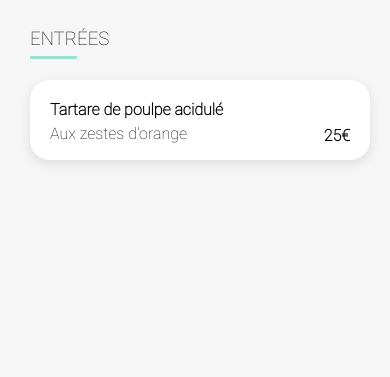
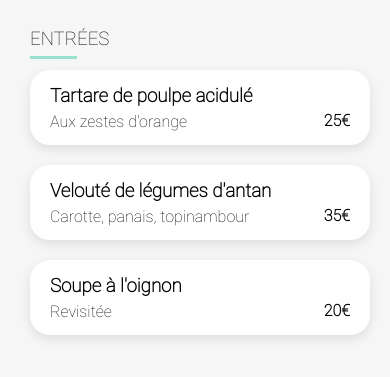
Before and after one commit to Leeswoods/Ohmyfood, a website: page Menu_à_la_Française.html in a window 390 px wide. Shown: the part 439-816 px from the top of the page. Drawn offline with Linux system fonts and the light colour scheme.

Commit message:
Ajout_des_autres_cards_dans_entrée

```diff
--- a/Menu_à_la_Française.html
+++ b/Menu_à_la_Française.html
@@ -40,10 +40,38 @@
                     <a href="#">
                         <div class="main__menu-cards">
                             <div class="menu-cards__titre-description">
-                                <h4 class="main__menu-cards--titre">Tartare de poulpe acidulé</h4>
+                                <h3 class="main__menu-cards--titre">Tartare de poulpe acidulé</h3>
                                 <span class="main__menu-cards--description">Aux zestes d'orange</span>
                             </div>
                             <p class="main__menu-cards--prix">25€</p>
+                            <div class="main__menu-cards--animations">
+                                <div class="main__menu-cards--animations-icon">
+                                    <i class="fa-solid fa-check fa-lg"></i>
+                                </div>
+                            </div>
+                        </div>
+                    </a>
+                    <a href="#">
+                        <div class="main__menu-cards">
+                            <div class="menu-cards__titre-description">
+                                <h3 class="main__menu-cards--titre">Velouté de légumes d'antan</h3>
+                                <span class="main__menu-cards--description">Carotte, panais, topinambour</span>
+                            </div>
+                            <p class="main__menu-cards--prix">35€</p>
+                            <div class="main__menu-cards--animations">
+                                <div class="main__menu-cards--animations-icon">
+                                    <i class="fa-solid fa-check fa-lg"></i>
+                                </div>
+                            </div>
+                        </div>
+                    </a>
+                    <a href="#">
+                        <div class="main__menu-cards">
+                            <div class="menu-cards__titre-description">
+                                <h3 class="main__menu-cards--titre">Soupe à l'oignon</h3>
+                                <span class="main__menu-cards--description">Revisitée</span>
+                            </div>
+                            <p class="main__menu-cards--prix">20€</p>
                             <div class="main__menu-cards--animations">
                                 <div class="main__menu-cards--animations-icon">
                                     <i class="fa-solid fa-check fa-lg"></i>
--- a/sass/menu_à_la_française.scss
+++ b/sass/menu_à_la_française.scss
@@ -101,8 +101,8 @@
         background-color: white;
         border-radius: 20px;
         box-shadow: rgba(0, 0, 0, 0.1) 0px 4px 12px; /* Ajoute des ombres à la boîte d'un élément : Première valeur Le décalage horizontal de l'ombre. Deuxième Valeur Le décalage vertical de l'ombre. La troisième valeur L'adoucissement du dégradé. */
-        height: 80px;
-        margin-top: 30px;
+        height: 75px;
+        margin-top: 20px;
         display: flex;
         margin-right: 20px;
         overflow: hidden; /* Permet de cacher => fait disparaître le container check */
@@ -110,7 +110,7 @@
     .main__menu-cards--titre{
         padding-left: 20px;
         padding-right: 20px;
-        padding-top: 20px;
+        padding-top: 15px;
         padding-bottom: 5px;
     }
     .main__menu-cards--description{
```
Also changed, not shown: styles.css.
